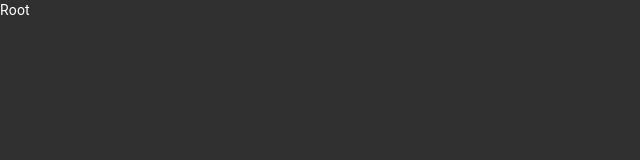
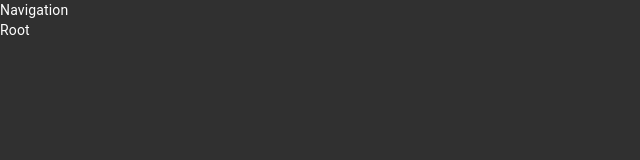
Before and after one commit to Flixbox/fliddit, a React (Create React App) app in the folder frontend/: page / in a window 1280 px wide. Shown: the top 160 px of the page, without its empty margins (0-640 px from the left). Built offline with nearby package versions, Linux system fonts and the light colour scheme.

Commit message:
feat: added navigation component

```diff
--- /dev/null
+++ b/frontend/src/components/Navigation.js
@@ -0,0 +1,7 @@
+import React from 'react'
+
+const Navigation = () => {
+    return <div>Navigation</div>
+}
+
+export default Navigation
--- /dev/null
+++ b/frontend/src/components/index.js
@@ -0,0 +1,3 @@
+import Navigation from './Navigation'
+
+export { Navigation }
--- a/frontend/src/views/App.js
+++ b/frontend/src/views/App.js
@@ -3,7 +3,7 @@ import { MuiThemeProvider } from '@material-ui/core/styles'
 import CssBaseline from '@material-ui/core/CssBaseline'
 import { HashRouter as Router, Switch, Route } from 'react-router-dom'
 
-// import Navigation from '../components/Navigation'
+import { Navigation } from '../components'
 import { Root } from '.'
 
 // import { handleInitialData } from '../actions/shared'
@@ -20,6 +20,7 @@ const App = () => {
     return (
         <MuiThemeProvider theme={theme}>
             <CssBaseline />
+            <Navigation />
             <Router>
                 <Switch>
                     <Route exact path="/" component={Root} />
```
